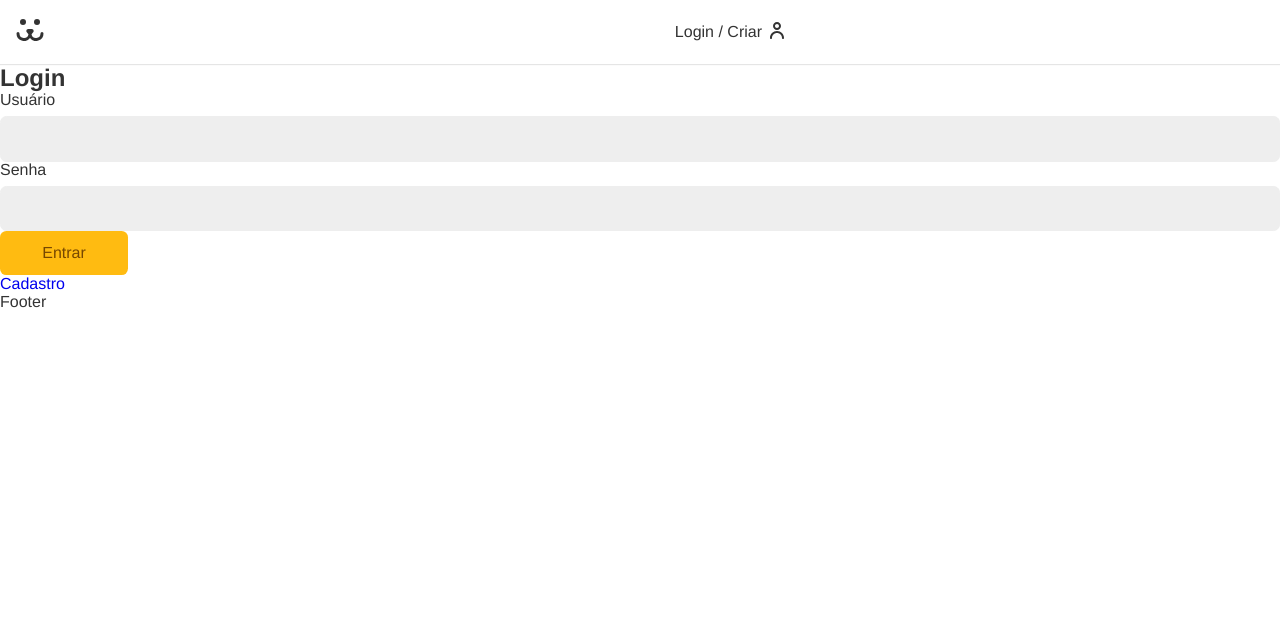
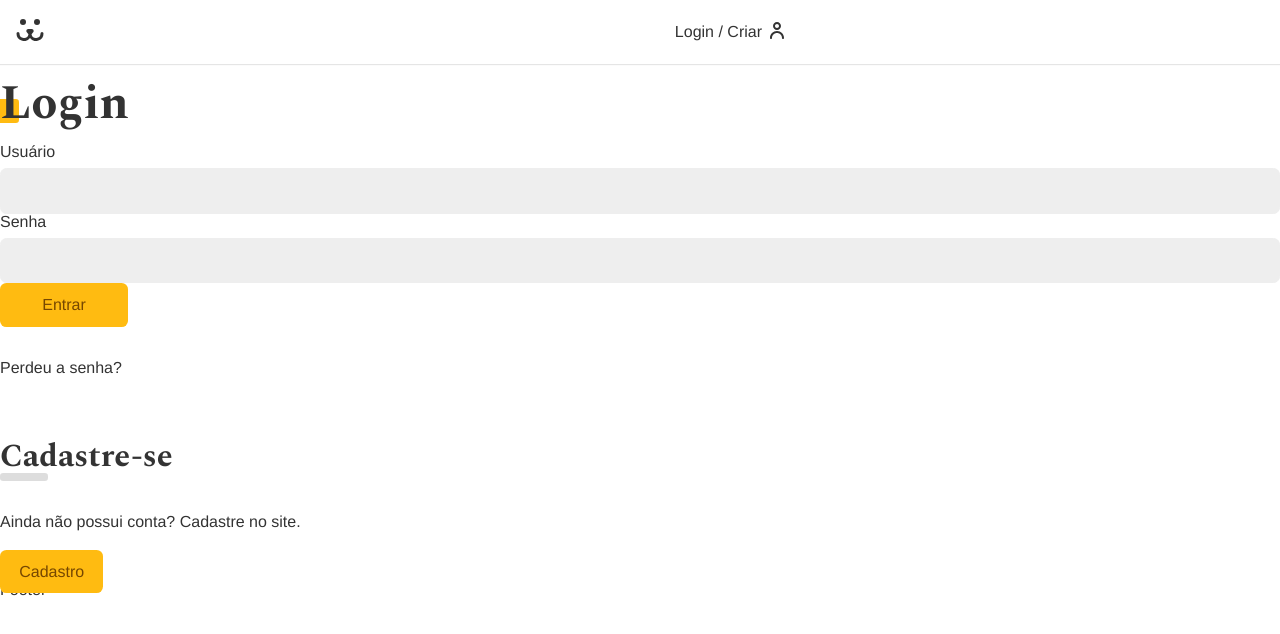
Before and after one commit to Elysium-Santana/Dogs-RD, a React (Create React App) app: page /Login in a window 1280 px wide. Shown: the top 634 px of the page. Built offline with nearby package versions, Linux system fonts and the light colour scheme.

Commit message:
validação de token, estilização

```diff
--- a/src/App.css
+++ b/src/App.css
@@ -1,3 +1,4 @@
+@import url('https://fonts.googleapis.com/css2?family=Spectral:wght@700&display=swap');
 *{
   box-sizing: border-box;
 }
@@ -38,4 +39,36 @@
 }
 a{
 text-decoration: none;
+color: #333;
 }
+.title::after{
+  content: '';
+  display: block;
+  background: #fb1;
+  width: 1.5rem;
+  height: 1.5rem;
+  position: absolute;
+  bottom: 5px;
+  left: -5px;
+  border-radius: .2rem;
+  z-index: -1;
+}
+.title{
+  z-index: 1;
+  font-family: var(--type-second);
+  line-height: 1;
+  font-size: 3rem;
+  margin: 1rem 0;
+  position: relative;
+}
+.animeLeft{
+  opacity: 0;
+  transform: translateX(-20px);
+  animation: animeLeft .3s forwards;
+}
+@keyframes animeLeft{
+  to{
+    opacity: 1;
+    transform: initial
+  }
+}
--- /dev/null
+++ b/src/Componentes/Error.js
@@ -0,0 +1,8 @@
+import React from 'react';
+
+const Error = ({ error }) => {
+  if (!error) return null;
+  return <p style={{ color: '#f31', margin: '1rem 0' }}>{error}</p>;
+};
+
+export default Error;
--- a/src/Componentes/Header.js
+++ b/src/Componentes/Header.js
@@ -5,7 +5,7 @@
 import { UserContext } from '../UserContext';
 
 const Header = () => {
-  const { data } = React.useContext(UserContext);
+  const { data, userLogout } = React.useContext(UserContext);
 
   return (
     <header className={styles.header}>
@@ -17,6 +17,7 @@
         {data ? (
           <Link to="/conta" className={styles.login}>
             {data.nome}
+            <button onClick={() => userLogout()}>sair</button>
           </Link>
         ) : (
           <Link to="/login" className={styles.login}>
--- a/src/Componentes/Login/Login.js
+++ b/src/Componentes/Login/Login.js
@@ -1,10 +1,14 @@
-import React from 'react';
-import { Route, Routes } from 'react-router-dom';
+import React, { useContext } from 'react';
+import { Navigate, Route, Routes } from 'react-router-dom';
 import LoginForm from './LoginForm';
 import LoginCreate from './LoginCreate';
 import LoginPasswordLost from './LoginPasswordLost';
 import LoginPasswordReset from './LoginPasswordReset';
+import UserContext from '../../UserContext';
 const Login = () => {
+  const { login } = React.useContext(UserContext);
+  if (login === true) return <Navigate to="/conta" />;
+
   return (
     <div>
       <Routes>
--- a/src/Componentes/Login/LoginForm.js
+++ b/src/Componentes/Login/LoginForm.js
@@ -1,16 +1,18 @@
 import React, { Children } from 'react';
 import { Link } from 'react-router-dom';
-
+import styles from './LoginForm.module.css';
+import stylesbtn from '../forms/Button.module.css';
 import useForm from '../../Hooks/useForm';
 import UserContext from '../../UserContext';
 import Button from '../forms/Button';
 import Input from '../forms/Input';
+import Error from '../Error';
 
 const LoginForm = () => {
   const username = useForm();
   const password = useForm();
 
-  const { userLogin } = React.useContext(UserContext);
+  const { userLogin, error, loading } = React.useContext(UserContext);
 
   async function handlesubmit(event) {
     event.preventDefault();
@@ -21,19 +23,26 @@
   }
 
   return (
-    <section>
-      <h1>Login</h1>
-      <form action="" onSubmit={handlesubmit}>
+    <section className="animeLeft">
+      <h1 className="title">Login</h1>
+      <form action="" className={styles.form} onSubmit={handlesubmit}>
         <Input label="Usuário" type="text" name="username" {...username} />
-        <Input
-          label="Senha"
-          type="current-password"
-          name="password"
-          {...password}
-        />
-        <Button>Entrar</Button>
+        <Input label="Senha" type="password" name="password" {...password} />
+        {loading ? (
+          <Button disabled>carregando...</Button>
+        ) : (
+          <Button>Entrar</Button>
+        )}
+        <Error error={error} />
       </form>
-      <Link to="/login/criar">Cadastro</Link>
+      <Link to="./login/perdeu">Perdeu a senha? </Link>
+      <div className={styles.cadastro}>
+        <h2 className={styles.subTitle}>Cadastre-se</h2>
+        <p>Ainda não possui conta? Cadastre no site.</p>
+        <Link to="/login/criar" className={stylesbtn.button}>
+          Cadastro
+        </Link>
+      </div>
     </section>
   );
 };
--- /dev/null
+++ b/src/Componentes/Login/LoginForm.module.css
@@ -0,0 +1,36 @@
+.form{margin-bottom: 2rem;
+
+}
+.perdeu{
+  display: inline-block;
+  color: #666;
+  padding: .5rem 0;
+  line-height: 1;
+}
+.perdeu::after{
+  content: '';
+  width: 100%;
+  height:2px;
+  background: currentColor;
+  display: block;
+}
+.cadastro{
+  margin-top: 4rem;
+}
+.cadastro p{
+  margin-top: 2rem;
+  margin-bottom: 2rem;
+}
+.subTitle{
+  font-family: var(--type-second);
+  line-height: 1;
+  font-size: 2rem;
+}
+.subTitle::after{
+  content: '';
+  display: block;
+  width: 3rem;
+  height:.5rem ;
+  background:#ddd ;
+  border-radius: .2rem;
+}
--- a/src/Componentes/forms/Button.js
+++ b/src/Componentes/forms/Button.js
@@ -1,9 +1,9 @@
 import React from 'react';
 import styles from './Button.module.css';
 
-const Button = ({ children, props }) => {
+const Button = ({ children, ...props }) => {
   return (
-    <button {...props} className={styles.button}>
+    <button className={styles.button} {...props}>
       {children}
     </button>
   );
--- a/src/Componentes/forms/Button.module.css
+++ b/src/Componentes/forms/Button.module.css
@@ -19,4 +19,5 @@
 .button:disabled{
   opacity: .5;
   cursor: wait;
+
 }
--- a/src/UserContext.js
+++ b/src/UserContext.js
@@ -1,5 +1,6 @@
 import React from 'react';
-import { TOKEN_POST, USER_GET } from './api';
+import { TOKEN_POST, TOKEN_VALIDATE_POST, USER_GET } from './api';
+import { useNavigate } from 'react-router-dom';
 export const UserContext = React.createContext();
 
 export const UserStorage = ({ children }) => {
@@ -7,6 +8,19 @@
   const [login, setLogin] = React.useState(null);
   const [loading, setLoading] = React.useState(false);
   const [error, setError] = React.useState(null);
+  const navigate = useNavigate();
+
+  const userLogout = React.useCallback(
+    async function () {
+      setData(null);
+      setError(null);
+      setLogin(false);
+      setLoading(false);
+      window.localStorage.removeItem('token');
+      navigate('/login');
+    },
+    [navigate],
+  );
 
   async function getUser(token) {
     const { url, options } = USER_GET(token);
@@ -18,14 +32,48 @@
   }
 
   async function userLogin(username, password) {
-    const { url, options } = TOKEN_POST({ username, password });
-    const tokenRes = await fetch(url, options);
-    const { token } = await tokenRes.json();
-    window.localStorage.getItem('token', token);
-    getUser(token);
+    try {
+      setError(null);
+      setLoading(true);
+      const { url, options } = TOKEN_POST({ username, password });
+      const tokenRes = await fetch(url, options);
+      if (!tokenRes.ok) throw new Error(`Error: ${tokenRes.statusText}`);
+      const { token } = await tokenRes.json();
+      window.localStorage.getItem('token', token);
+      await getUser(token);
+    } catch (err) {
+      setError(err.message);
+      setLogin(false);
+    } finally {
+      setLoading(false);
+    }
   }
+  React.useEffect(() => {
+    async function autoLogin() {
+      const token = window.localStorage.getItem('token');
+      if (token) {
+        try {
+          setError(null);
+          setLoading(true);
+          const { url, options } = TOKEN_VALIDATE_POST(token);
+          const response = await fetch(url, options);
+          if (!response.ok) throw new Error('Token inválido');
+          await getUser(token);
+          navigate('/conta');
+        } catch (err) {
+          userLogout();
+        } finally {
+          setLoading(false);
+        }
+      }
+    }
+    autoLogin();
+  }, [userLogout]);
+
   return (
-    <UserContext.Provider value={{ userLogin, data }}>
+    <UserContext.Provider
+      value={{ userLogin, data, userLogout, error, login, loading }}
+    >
       {children}
     </UserContext.Provider>
   );
--- a/src/api.js
+++ b/src/api.js
@@ -13,6 +13,17 @@
   };
 }
 
+export function TOKEN_VALIDATE_POST(token) {
+  return {
+    url: API_URL + '/jwt-auth/v1/token/validate',
+    options: {
+      method: 'POST',
+      headers: {
+        authorization: 'Bearer' + token,
+      },
+    },
+  };
+}
 export function USER_GET(token) {
   return {
     url: API_URL + '/api/user',
```
